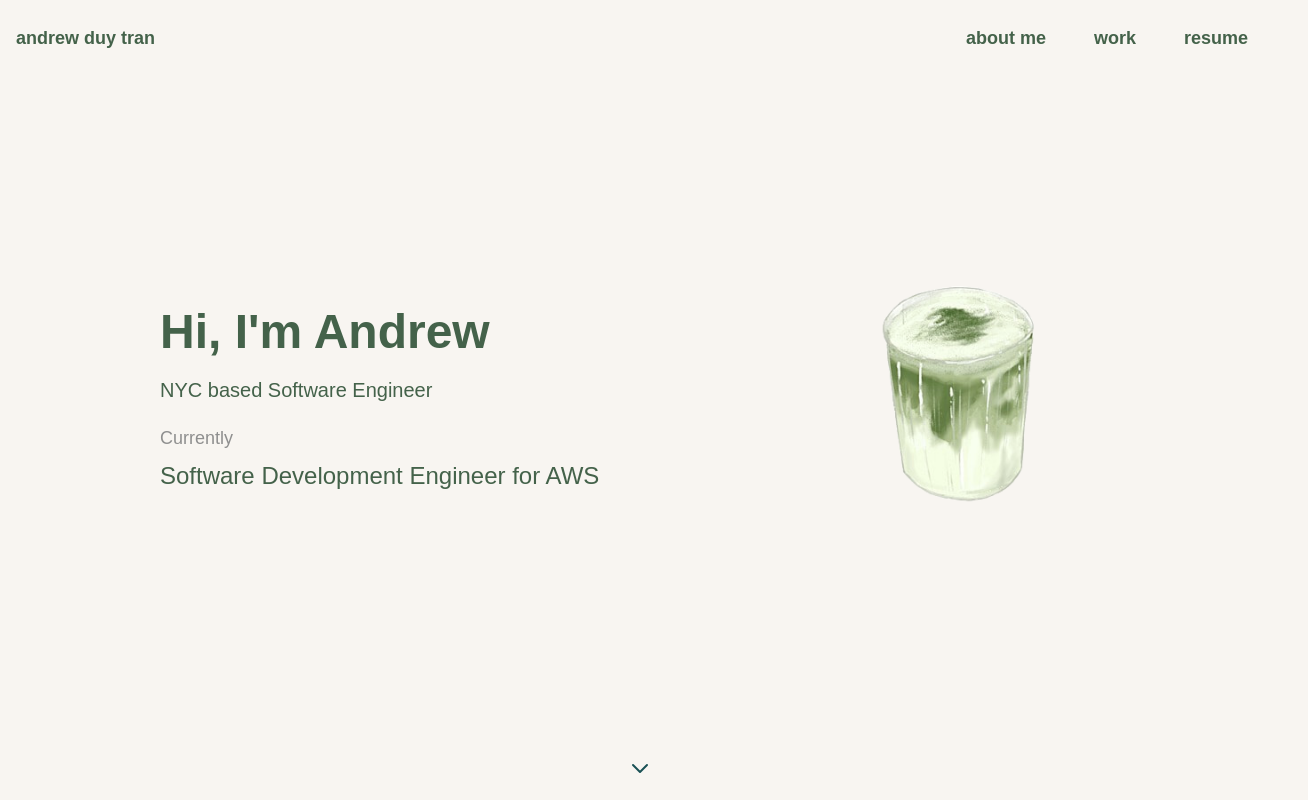
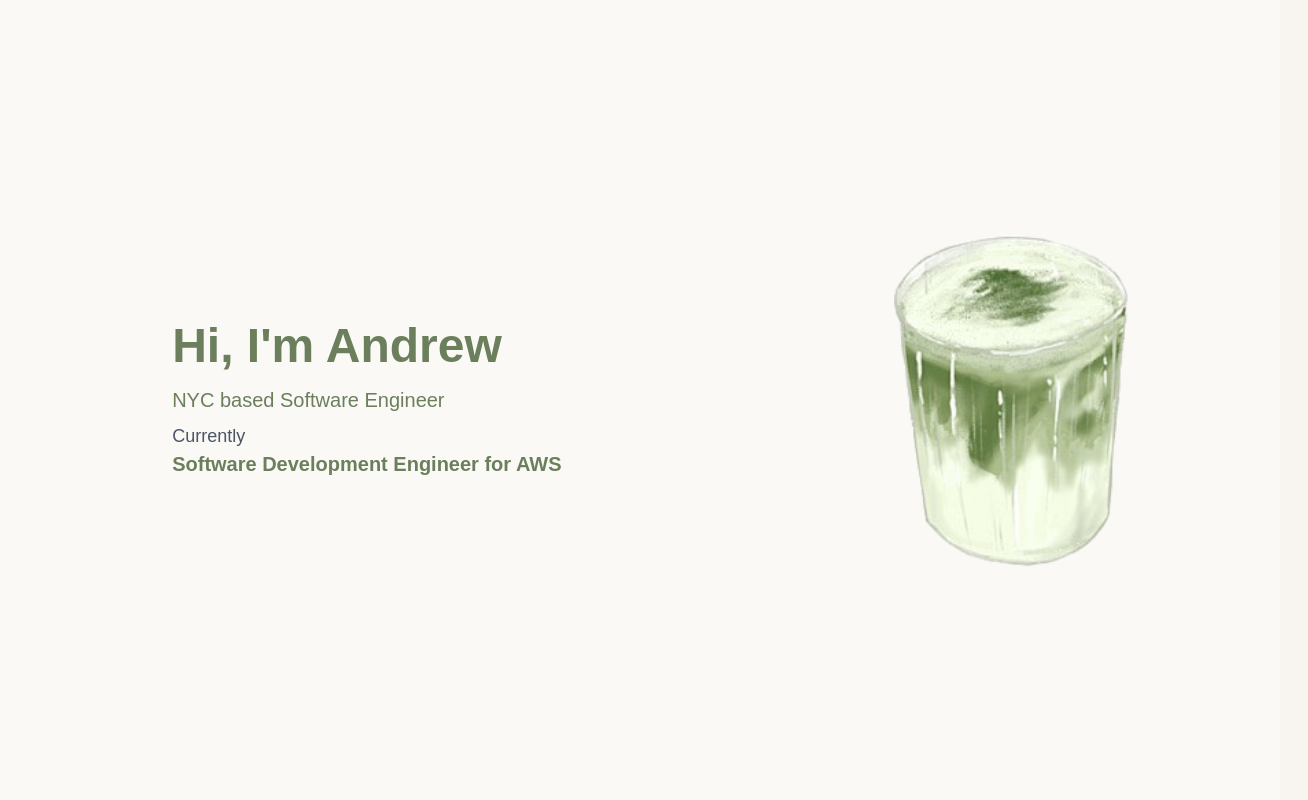
Before and after one commit to andrewtran117/andrewtran117.github.io, a Next.js app: page / in a window 1280 px wide. Shown: the top 800 px of the page, 1308 px wide, since content can reach past the window. Built offline with nearby package versions, Linux system fonts and the light colour scheme.

Commit message:
Mobile Friendly

```diff
--- a/app/page.tsx
+++ b/app/page.tsx
@@ -1,223 +1,210 @@
-'use client';
-
+'use client'
 import { useEffect, useState } from "react";
 
 export default function Home() {
+
   const [isVisible, setIsVisible] = useState(false);
 
   useEffect(() => {
     const timer = setTimeout(() => {
       setIsVisible(true);
-    }, 1000); // 1-second delay
+    }, 1500); // 1-second delay
     return () => clearTimeout(timer); // Cleanup timer on component unmount
   }, []);
 
-  // Scroll to the top of the page
-  const scrollToTop = () => {
-    window.scrollTo({ top: 0, behavior: 'smooth' });
-  };
 
   return (
-    <div>
-      {/* Top Container for Logo and Tab Bar */}
-      <div className="fixed top-0 left-0 right-0 p-4 z-50 bg-[#F8F5F1]">
-        <div className="max-w-7xl mx-auto flex justify-between items-center">
-          {/* Logo */}
-          <div
-            className="text-[#44624A] font-inter text-lg font-bold cursor-pointer"
-            onClick={scrollToTop}
-          >
-            andrew duy tran
+
+    <div className="flex items-center justify-center min-h-screen bg-[#FAF9F6] text-[#6B7F5C]">
+      {isVisible && (
+      <div className="grid grid-cols-1 md:grid-cols-2 w-full max-w-6xl px-4 animate-fadeInSmooth transform" style={{ transform: 'translateX(8%)' }}>
+
+        <div className="flex flex-col justify-center">
+          <h1 className="text-4xl md:text-5xl font-bold mb-4">Hi, I'm Andrew</h1>
+          <p className="text-lg md:text-xl mb-2">NYC based Software Engineer</p>
+          <p className="text-base md:text-lg text-gray-600">Currently</p>
+          <p className="text-lg md:text-xl font-semibold">Software Development Engineer for AWS</p>
         </div>
 
-          {/* Tab Bar */}
-          <div className="hidden sm:flex space-x-4">
-            <a
-              href="#aboutMe"
-              className="px-4 py-2 text-lg font-bold text-[#44624A] hover:text-black transition"
-            >
-              about me
-            </a>
-            <a
-              href="#work"
-              className="px-4 py-2 text-lg font-bold text-[#44624A] hover:text-black transition"
-            >
-              work
-            </a>
-            <a
-              href="https://drive.google.com/file/d/1imDv7-Oz0AB6ISDQGXQdzRUD2LvwHUW2/view?usp=sharing"
-              target="_blank"
-              rel="noopener noreferrer"
-              className="px-4 py-2 text-lg font-bold text-[#44624A] hover:text-black transition"
-            >
-              resume
-            </a>
-          </div>
-        </div>
-      </div>
-
-      {/* Hero Section */}
-      <div className="flex flex-col md:flex-row items-center min-h-screen px-5 sm:px-10 md:px-20 lg:px-40">
-        {isVisible && (
-          <div className="w-full flex flex-col md:flex-row items-center md:justify-between max-w-7xl mx-auto space-y-8 md:space-y-0">
-            {/* Text Container */}
-            <div className="flex flex-col space-y-5">
-              <h1 className="text-[#44624A] font-inter text-3xl sm:text-4xl md:text-5xl font-bold">
-                Hi, I&apos;m Andrew
-              </h1>
-              <p className="text-lg sm:text-xl text-[#44624A]">
-                NYC based Software Engineer
-              </p>
-              <div className="space-y-2">
-                <span className="text-lg text-[#8F8F8F]">Currently</span>
-                <p className="text-xl sm:text-2xl text-[#44624A]">
-                  Software Development Engineer for AWS
-                </p>
-              </div>
-            </div>
-
-            {/* Image */}
-            <div className="flex-shrink-0">
+        <div className="flex items-center justify-center">
           <img
-                src="matcha.png"
-                alt="Matcha"
-                className="w-40 sm:w-48 md:w-64 lg:w-80 h-auto"
+            src="/matcha2.png"
+            alt="Matcha Glass"
+            className="w-32 h-32 md:w-80 md:h-80 lg:w-96 lg:h-96 object-contain"
             />
         </div>
       </div>
       )}
 
-        {/* Scroll Indicator */}
-        <div className="absolute bottom-5 left-1/2 transform -translate-x-1/2 animate-pulse">
-          <svg
-            xmlns="http://www.w3.org/2000/svg"
-            fill="none"
-            viewBox="0 0 24 24"
-            stroke="currentColor"
-            className="w-6 h-6 text-[#134C50]"
-          >
-            <path
-              strokeLinecap="round"
-              strokeLinejoin="round"
-              strokeWidth={2}
-              d="M19 9l-7 7-7-7"
-            />
-          </svg>
-        </div>
-      </div>
-
-      {/* About Me Section */}
-      <section id="aboutMe" className="min-h-screen py-20 px-5 sm:px-10 md:px-16 lg:px-24">
-        <div className="max-w-7xl mx-auto space-y-5">
-          <h2 className="text-3xl sm:text-4xl text-[#44624A] font-bold">About Me</h2>
-          <p className="text-lg sm:text-xl text-[#444]">
-            This is a placeholder for the about me section. Add your text here.
-          </p>
-        </div>
-      </section>
-
-      {/* Work Section */}
-      <section id="work" className="min-h-screen py-20 px-5 sm:px-10 md:px-16 lg:px-24">
-        <div className="max-w-7xl mx-auto space-y-5">
-          <h2 className="text-3xl sm:text-4xl text-[#44624A] font-bold">Work</h2>
-          <p className="text-lg sm:text-xl text-[#444]">
-            This is a placeholder for the work section. Add your text here.
-          </p>
-        </div>
-      </section>
-
-      {/* Styles */}
        <style jsx global>{`
-        @keyframes fadeIn {
-          from {
+         @keyframes fadeInSmooth {
+           0% {
              opacity: 0;
            }
-          to {
+           100% {
              opacity: 1;
            }
          }
-        .animate-fadeIn {
-          animation: fadeIn 1s ease-in-out forwards;
+         .animate-fadeInSmooth {
+           animation: fadeInSmooth 1.5s ease forwards;
          }
          html {
            scroll-behavior: smooth;
          }
        `}</style>
+
+
     </div>
   );
 }
 
 
 
+// 'use client';
 
-
-
-
-
-
-
-
-// 'use client'
-
-// import Image from 'next/image'
+// import { useEffect, useState } from "react";
 
 // export default function Home() {
+//   const [isVisible, setIsVisible] = useState(false);
+
+//   useEffect(() => {
+//     const timer = setTimeout(() => {
+//       setIsVisible(true);
+//     }, 1000); // 1-second delay
+//     return () => clearTimeout(timer); // Cleanup timer on component unmount
+//   }, []);
+
+//   // Scroll to the top of the page
+//   const scrollToTop = () => {
+//     window.scrollTo({ top: 0, behavior: 'smooth' });
+//   };
+
 //   return (
-//     <div className="container">
-//       <div className="content">
-//         <div className="text">
-//           <h1>Hi, I'm Andrew.</h1>
-//           <h2>NYC based Software Engineer</h2>
-//           <h3>Currently</h3>
-//           <p>Software Development Engineer at Amazon</p>
-//         </div>
-//         <div className="image">
-//           <Image src="matcha.png" alt="Matcha" width={500} height={500} />
+//     <div>
+//       {/* Top Container for Logo and Tab Bar */}
+//       <div className="fixed top-0 left-0 right-0 py-4 z-50 bg-[#F8F5F1]">
+//         <div className="max-w-7xl mx-auto flex justify-between items-center px-4 sm:px-6 lg:px-8">
+//           {/* Logo */}
+//           <div
+//             className="text-[#44624A] font-inter text-lg sm:text-xl font-bold cursor-pointer"
+//             onClick={scrollToTop} // Scroll to top on click
+//           >
+//             andrew duy tran
+//           </div>
+
+//           {/* Tab Bar */}
+//           <div className="hidden sm:flex space-x-4">
+//             <a
+//               href="#aboutMe"
+//               className="px-3 py-2 text-md sm:text-lg font-bold text-[#44624A] hover:text-black transition"
+//             >
+//               about me
+//             </a>
+//             <a
+//               href="#work"
+//               className="px-3 py-2 text-md sm:text-lg font-bold text-[#44624A] hover:text-black transition"
+//             >
+//               work
+//             </a>
+//             <a
+//               href="https://drive.google.com/file/d/1imDv7-Oz0AB6ISDQGXQdzRUD2LvwHUW2/view?usp=sharing"
+//               target="_blank"
+//               rel="noopener noreferrer"
+//               className="px-3 py-2 text-md sm:text-lg font-bold text-[#44624A] hover:text-black transition"
+//             >
+//               resume
+//             </a>
+//           </div>
 //         </div>
 //       </div>
 
-//       <style jsx>{`
-//         .container {
-//           display: flex;
-//           justify-content: center;
-//           align-items: center;
-//           min-height: 100vh;
-//           text-align: center;
-//           padding: 20px;
+//       {/* Main Content */}
+//       <div className="flex items-center min-h-screen px-4 sm:px-6 md:px-8 lg:px-12 relative">
+//         {isVisible && (
+//           <div className="flex flex-col md:flex-row items-center justify-between w-full max-w-7xl mx-auto space-y-6 md:space-y-0 animate-fadeInSmooth">
+//             {/* Text Content */}
+//             <div className="space-y-4">
+//               <h1 className="text-[#44624A] font-inter text-3xl sm:text-4xl md:text-5xl">
+//                 Hi, I&apos;m Andrew
+//               </h1>
+//               <p className="text-lg sm:text-xl text-[#44624A]">NYC based Software Engineer</p>
+//               <div className="text-[#44624A]">
+//                 <p className="text-base sm:text-lg text-[#8F8F8F]">Currently</p>
+//                 <p className="text-lg sm:text-xl">Software Development Engineer for AWS</p>
+//               </div>
+//             </div>
+
+//             {/* Image */}
+//             <img
+//               src="matcha.png"
+//               alt="Matcha"
+//               className="w-32 h-32 sm:w-40 sm:h-40 md:w-56 md:h-56 lg:w-72 lg:h-72"
+//             />
+//           </div>
+//         )}
+
+//         {/* Scroll Indicator */}
+//         <div className="absolute bottom-5 left-1/2 transform -translate-x-1/2 animate-pulse">
+//           <svg
+//             xmlns="http://www.w3.org/2000/svg"
+//             fill="none"
+//             viewBox="0 0 24 24"
+//             stroke="currentColor"
+//             className="w-6 h-6 sm:w-5 sm:h-5 text-[#134C50]"
+//           >
+//             <path
+//               strokeLinecap="round"
+//               strokeLinejoin="round"
+//               strokeWidth={2}
+//               d="M19 9l-7 7-7-7"
+//             />
+//           </svg>
+//         </div>
+//       </div>
+
+//       {/* About Me Section */}
+//       <section id="aboutMe" className="min-h-screen py-16 px-4 sm:px-6 md:px-8 lg:px-12">
+//         <div className="max-w-7xl mx-auto space-y-5">
+//           <h2 className="text-3xl sm:text-4xl text-[#44624A] font-inter">About Me</h2>
+//           <p className="text-lg sm:text-xl text-[#444]">
+//             This is a placeholder for the about me section. Add your text here.
+//           </p>
+//         </div>
+//       </section>
+
+//       {/* Work Section */}
+//       <section id="work" className="min-h-screen py-16 px-4 sm:px-6 md:px-8 lg:px-12">
+//         <div className="max-w-7xl mx-auto space-y-5">
+//           <h2 className="text-3xl sm:text-4xl text-[#44624A] font-inter">Work</h2>
+//           <p className="text-lg sm:text-xl text-[#444]">
+//             This is a placeholder for the work section. Add your text here.
+//           </p>
+//         </div>
+//       </section>
+
+//       {/* Global Styles */}
+//       <style jsx global>{`
+//         @keyframes fadeInSmooth {
+//           0% {
+//             opacity: 0;
+//             transform: translateY(20px);
+//           }
+//           60% {
+//             opacity: 0.5;
+//             transform: translateY(10px);
+//           }
+//           100% {
+//             opacity: 1;
+//             transform: translateY(0);
+//           }
 //         }
-
-//         .content {
-//           display: flex;
-//           align-items: center;
-//           flex-direction: row;
-//           justify-content: center;
-//           gap: 20px;
-//           flex-wrap: wrap;
+//         .animate-fadeInSmooth {
+//           animation: fadeInSmooth 1.5s ease forwards;
 //         }
-
-//         .text {
-//           color: #44624A;
-//           text-align: left;
-//           max-width: 300px;
-//         }
-
-//         .image {
-//           display: flex;
-//           justify-content: center;
-//           align-items: center;
-//         }
-
-//         @media (max-width: 768px) {
-//           .content {
-//             flex-direction: column;
-//             text-align: center;
-//           }
-
-//           .image {
-//             margin-top: 20px;
-//           }
+//         html {
+//           scroll-behavior: smooth;
 //         }
 //       `}</style>
 //     </div>
-//   )
+//   );
 // }
```
Also changed, not shown: public/matcha1.png (added), public/matcha2.png (added). Lines whose indentation alone changed are shown as unchanged.
